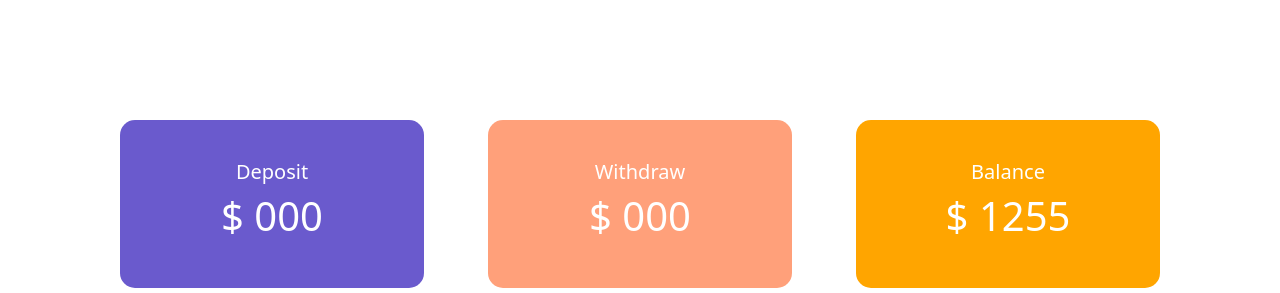
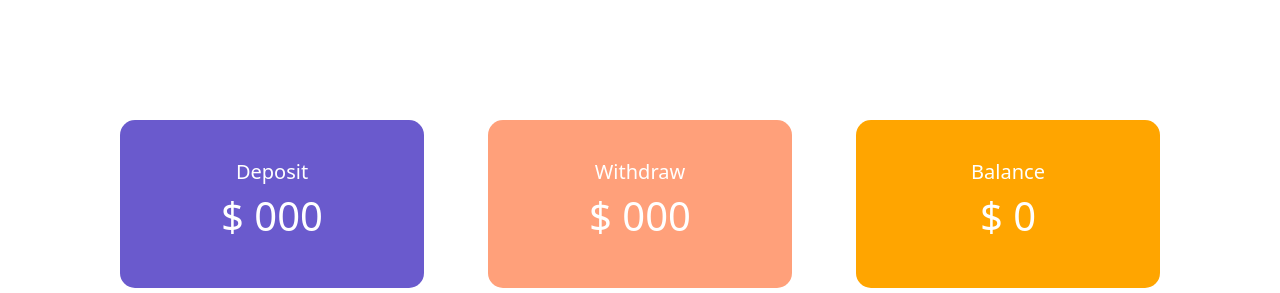
Before and after one commit to md-omarfaruk/pioneer-bank, a plain HTML site: page index.html in a window 1280 px wide. Both pictures are taken after typing "name@example.com", "Sample123" into the empty fields and a click on the button "Submit". Shown: the top 293 px of the page. Drawn offline with nearby package versions, Linux system fonts and the light colour scheme.

Commit message:
default balance problem solved

```diff
--- a/index.html
+++ b/index.html
@@ -38,7 +38,7 @@
             <div class="col-md-4 text-center">
                 <div class="balance status">
                     <h5>Balance</h5>
-                    <h1>$ <span id="total_balance">1255</span></h1>
+                    <h1>$ <span id="total_balance">0</span></h1>
                 </div>
             </div>
         </div>
```
